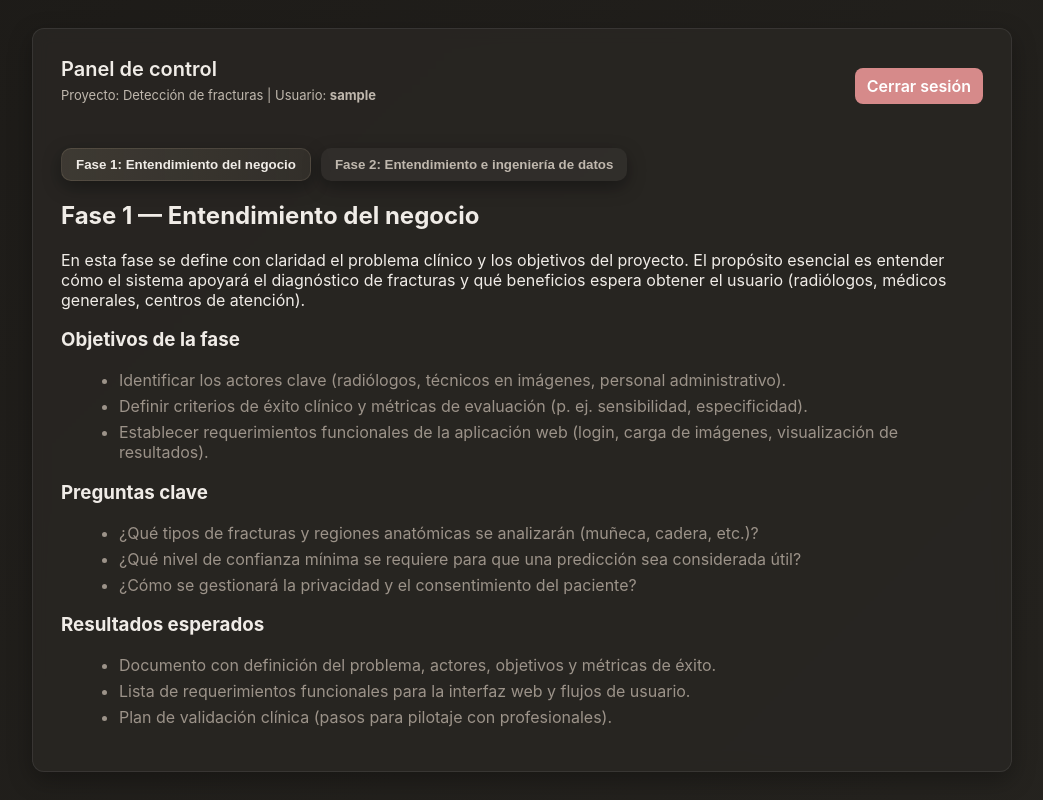
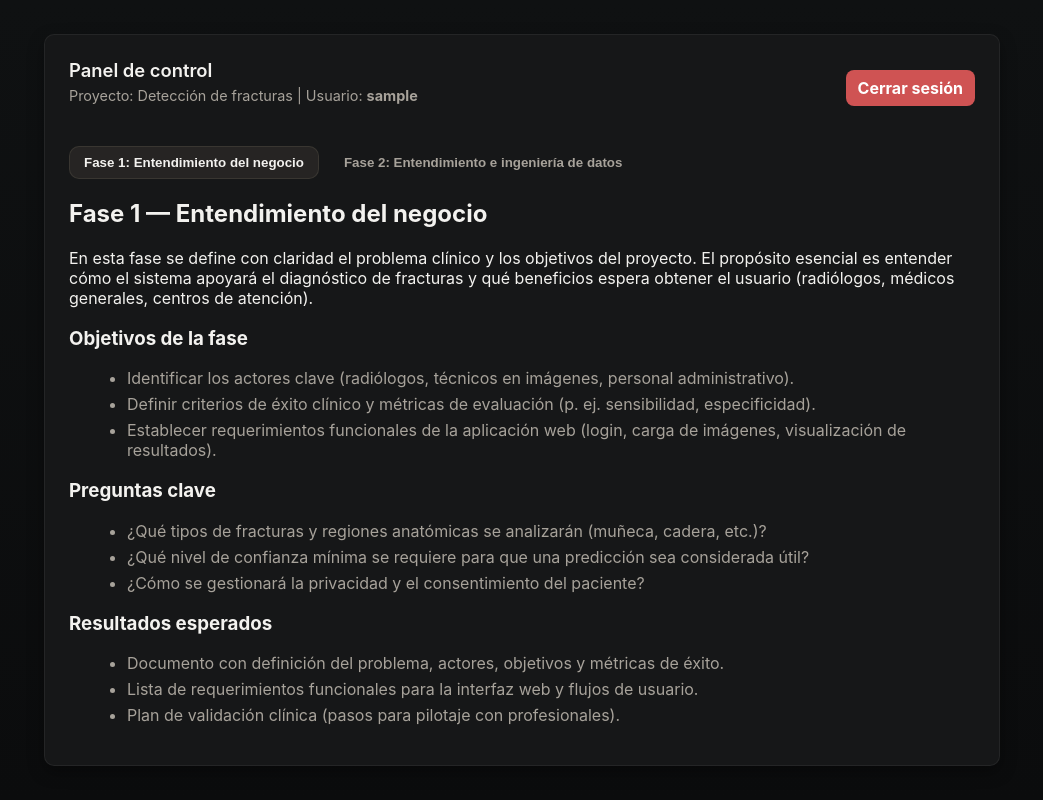
Before and after one commit to JuanfeGV/Bone-Fracture-Detection---Machine-Learning-Web-App, a Flask app: page /menu in a window 1280 px wide. Shown: the whole page, without its empty margins (118-1161 px from the left). Run offline with Flask 3, Linux system fonts and the light colour scheme; the visitor is signed in with stand-in values (Sample User, id 1).

Commit message:
modificacion visual

```diff
--- a/static/style.css
+++ b/static/style.css
@@ -1,257 +1,139 @@
-:root {
-  --bg1: #1d1b18;
-  --bg2: #25231f;
-  --card: rgba(40, 38, 35, 0.9);
+:root{
+  --bg: #0f1112;
+  --surface: #161718;
+  --card-bg: #ffffff;
+  --text: #f3f2ef;
+  --muted: #a7a29a;
   --accent: #c5b497;
-  --accent-600: #b3a083;
-  --text: #f0ece7;
-  --muted: #c0b8ae;
-  --muted-2: #9c9389;
-  --danger: #d68a8a;
-  --glass: rgba(255, 255, 255, 0.05);
-  --border: rgba(255, 255, 255, 0.08);
-  --glass-blur: 8px;
-  --radius: 12px;
+  --accent-contrast: #2d2720;
+  --danger: #cf5353;
+  --border: rgba(255,255,255,0.06);
+  --radius: 10px;
+  --shadow: 0 6px 16px rgba(0,0,0,0.35);
+  --container-max: 980px;
+  --form-radius: 8px;
+  --gap: 16px;
 }
 
-* {
-  box-sizing: border-box;
+*{box-sizing:border-box}
+html,body{height:100%}
+body{
+  margin:0;
+  min-height:100vh;
+  font-family: Inter, "Segoe UI", Roboto, Arial, sans-serif;
+  background: linear-gradient(180deg,var(--bg) 0%, #0b0c0d 100%);
+  color:var(--text);
+  display:flex;
+  align-items:center;
+  justify-content:center;
+  padding:24px;
+  -webkit-font-smoothing:antialiased;
+  -moz-osx-font-smoothing:grayscale;
 }
 
-html, body {
-  height: 100%;
+.center{
+  width:100%;
+  max-width:var(--container-max);
+  padding:12px;
 }
 
-body {
-  margin: 0;
-  min-height: 100vh;
-  font-family: "Inter", "Segoe UI", Roboto, Arial, sans-serif;
-  background: linear-gradient(135deg, var(--bg1), var(--bg2));
-  color: var(--text);
-  display: flex;
-  align-items: center;
-  justify-content: center;
-  padding: 24px;
-  -webkit-font-smoothing: antialiased;
-  -moz-osx-font-smoothing: grayscale;
+.card{
+  background:var(--surface);
+  border-radius:var(--radius);
+  padding:24px;
+  box-shadow:var(--shadow);
+  border:1px solid var(--border);
+  transition:transform .18s ease, box-shadow .18s ease;
+}
+.card:hover{transform:translateY(-3px); box-shadow:0 10px 28px rgba(0,0,0,0.45)}
+
+.card-header{display:flex;align-items:center;justify-content:space-between;margin-bottom:12px}
+.card-header h1{margin:0;font-size:1.15rem;font-weight:600;color:var(--text)}
+.muted{color:var(--muted);font-size:.9rem;margin-top:6px}
+
+label{display:block;margin-top:12px;font-size:.95rem;color:var(--muted)}
+input[type="text"],input[type="password"],textarea,select{
+  width:100%;
+  padding:10px 12px;
+  margin-top:8px;
+  border-radius:var(--form-radius);
+  border:1px solid var(--border);
+  outline:none;
+  background:transparent;
+  color:var(--text);
+  font-size:.95rem;
+  transition:border-color .15s ease,box-shadow .15s ease;
+}
+input:focus,textarea:focus,select:focus{
+  border-color:var(--accent);
+  box-shadow:0 0 0 4px rgba(197,180,151,0.06);
 }
 
-.center {
-  width: 100%;
-  max-width: 980px;
+button, .btn{
+  display:inline-block;
+  padding:8px 14px;
+  margin-top:12px;
+  border-radius:8px;
+  border:none;
+  cursor:pointer;
+  font-weight:600;
+  transition:transform .12s ease, box-shadow .12s ease, background .12s ease;
+}
+button:active, .btn:active{transform:translateY(1px)}
+
+.btn-primary{
+  background:var(--accent);
+  color:var(--accent-contrast);
+  box-shadow:0 6px 14px rgba(0,0,0,0.28);
+}
+.btn-primary:hover{filter:brightness(.96)}
+
+.btn-secondary{
+  background:transparent;
+  color:var(--text);
+  border:1px solid var(--border);
+}
+.btn-link{
+  background:transparent;
+  color:var(--accent);
+  padding:0;
+  font-weight:600;
+  text-decoration:none;
+  border-radius:6px;
 }
 
-.card {
-  background: var(--card);
-  backdrop-filter: blur(var(--glass-blur));
-  border-radius: var(--radius);
-  padding: 28px;
-  box-shadow: 0 8px 24px rgba(0, 0, 0, 0.3);
-  border: 1px solid var(--border);
-  transition: all 0.25s ease;
+.center-login{width:100%;max-width:420px;margin:0 auto}
+.hint{margin-top:10px;font-size:.9rem;color:var(--muted)}
+
+.alerts{margin:10px 0}
+.alert{padding:10px;border-radius:8px;margin-bottom:8px;font-weight:600;font-size:.92rem}
+.alert.success{background:rgba(120,160,120,0.07);color:#cfe7cf}
+.alert.danger{background:rgba(207,83,83,0.08);color:#ffd6d6}
+.alert.warning{background:rgba(200,160,100,0.06);color:#f7e9c9}
+.alert.info{background:rgba(255,255,255,0.03);color:var(--muted)}
+
+.menu{display:flex;gap:10px;margin:12px 0;flex-wrap:wrap}
+.menu a{color:var(--muted);text-decoration:none;padding:8px 12px;border-radius:8px;border:1px solid var(--border)}
+.menu a:hover{background:var(--accent);color:var(--accent-contrast)}
+
+a{color:var(--accent);text-decoration:none;transition:color .15s ease}
+a:hover{color:var(--accent-contrast)}
+
+.fase{margin-top:12px;padding:12px;background:transparent;border-radius:8px;border:1px solid var(--border);color:var(--muted)}
+
+.btn-logout{display:inline-block;padding:8px 12px;background:var(--danger);color:#fff;border-radius:8px;text-decoration:none;font-weight:700}
+
+.tabs{display:flex;gap:10px;margin-top:16px;flex-wrap:wrap}
+.tab-button{background:transparent;color:var(--muted);padding:8px 14px;border-radius:10px;border:1px solid transparent;cursor:pointer;font-weight:700}
+.tab-button.active{background:rgba(197,180,151,0.09);color:var(--text);border:1px solid rgba(197,180,151,0.12)}
+.tab-content{margin-top:14px}
+.tab-pane{display:none;opacity:0;transform:translateY(6px);transition:all .18s ease}
+.tab-pane.active{display:block;opacity:1;transform:translateY(0)}
+
+ul,ol{margin-left:18px;color:var(--muted)}
+li{margin-bottom:6px}
+
+@media (max-width:640px){
+  .card{padding:16px}
+  .tab-button{padding:7px 10px;font-size:.92rem}
 }
-.card:hover {
-  transform: translateY(-3px);
-  box-shadow: 0 14px 34px rgba(0, 0, 0, 0.35);
-}
-
-.card-header {
-  display: flex;
-  align-items: center;
-  justify-content: space-between;
-  margin-bottom: 10px;
-}
-.card-header h1 {
-  margin: 0;
-  font-size: 20px;
-  font-weight: 600;
-}
-.muted {
-  color: var(--muted);
-  font-size: 13px;
-  margin-top: 6px;
-}
-
-label {
-  display: block;
-  margin-top: 12px;
-  font-size: 14px;
-  color: var(--muted);
-}
-input[type="text"], input[type="password"], textarea, select {
-  width: 100%;
-  padding: 10px;
-  margin-top: 6px;
-  border-radius: 8px;
-  border: 1px solid rgba(255, 255, 255, 0.08);
-  outline: none;
-  background: rgba(255, 255, 255, 0.04);
-  color: var(--text);
-  font-size: 14px;
-  transition: border 0.2s ease, box-shadow 0.2s ease;
-}
-input:focus, textarea:focus, select:focus {
-  border-color: var(--accent);
-  box-shadow: 0 0 6px rgba(200, 180, 150, 0.25);
-}
-
-button {
-  display: inline-block;
-  padding: 10px 14px;
-  margin-top: 14px;
-  border-radius: 8px;
-  border: none;
-  cursor: pointer;
-  background: linear-gradient(90deg, var(--accent), var(--accent-600));
-  color: #2d2720;
-  font-weight: 600;
-  transition: all 0.25s ease;
-  box-shadow: 0 6px 18px rgba(0, 0, 0, 0.35);
-}
-button:hover {
-  transform: translateY(-2px);
-  box-shadow: 0 8px 22px rgba(0, 0, 0, 0.4);
-}
-
-.center-login {
-  width: 100%;
-  max-width: 420px;
-  margin: 0 auto;
-}
-.hint {
-  margin-top: 14px;
-  font-size: 13px;
-  color: var(--muted);
-}
-
-.alerts {
-  margin: 10px 0;
-}
-.alert {
-  padding: 10px;
-  border-radius: 6px;
-  margin-bottom: 6px;
-  font-weight: 500;
-  font-size: 13px;
-}
-.alert.success {
-  background: rgba(120, 160, 120, 0.1);
-  color: #b8d4b8;
-}
-.alert.danger {
-  background: rgba(140, 70, 70, 0.15);
-  color: #ffbfbf;
-}
-.alert.warning {
-  background: rgba(180, 150, 80, 0.15);
-  color: #f5deb3;
-}
-.alert.info {
-  background: rgba(255, 255, 255, 0.07);
-  color: #dcd2c4;
-}
-
-.menu {
-  display: flex;
-  gap: 12px;
-  margin: 12px 0;
-  flex-wrap: wrap;
-}
-.menu a {
-  color: var(--muted);
-  text-decoration: none;
-  padding: 8px 12px;
-  background: rgba(255, 255, 255, 0.04);
-  border-radius: 8px;
-  border: 1px solid rgba(255, 255, 255, 0.05);
-  transition: all 0.25s ease;
-}
-.menu a:hover {
-  background: var(--accent);
-  color: #2d2720;
-}
-
-a {
-  color: var(--accent-600);
-  text-decoration: none;
-  transition: color 0.2s ease;
-}
-a:hover {
-  color: var(--accent);
-}
-
-.fase {
-  margin-top: 12px;
-  padding: 12px;
-  background: rgba(255, 255, 255, 0.04);
-  border-radius: 8px;
-  border: 1px solid rgba(255, 255, 255, 0.06);
-  color: var(--muted-2);
-}
-
-.btn-logout {
-  display: inline-block;
-  padding: 8px 12px;
-  background: var(--danger);
-  color: white;
-  border-radius: 8px;
-  text-decoration: none;
-  font-weight: 600;
-}
-
-.tabs {
-  display: flex;
-  gap: 10px;
-  margin-top: 18px;
-  flex-wrap: wrap;
-}
-.tab-button {
-  background: rgba(255, 255, 255, 0.04);
-  color: var(--muted);
-  padding: 8px 14px;
-  border-radius: 10px;
-  border: none;
-  cursor: pointer;
-  font-weight: 600;
-  transition: all 0.25s ease;
-}
-.tab-button.active {
-  background: linear-gradient(90deg, rgba(197,180,151,0.15), rgba(197,180,151,0.08));
-  color: var(--text);
-  border: 1px solid rgba(197,180,151,0.15);
-}
-.tab-content {
-  margin-top: 14px;
-}
-.tab-pane {
-  display: none;
-  opacity: 0;
-  transform: translateY(6px);
-  transition: all 0.25s ease;
-}
-.tab-pane.active {
-  display: block;
-  opacity: 1;
-  transform: translateY(0);
-}
-
-ul, ol {
-  margin-left: 18px;
-  color: var(--muted-2);
-}
-li {
-  margin-bottom: 6px;
-}
-
-@media (max-width: 640px) {
-  .card {
-    padding: 18px;
-  }
-  .tabs {
-    gap: 8px;
-  }
-  .tab-button {
-    padding: 7px 10px;
-    font-size: 14px;
-  }
-}
```
